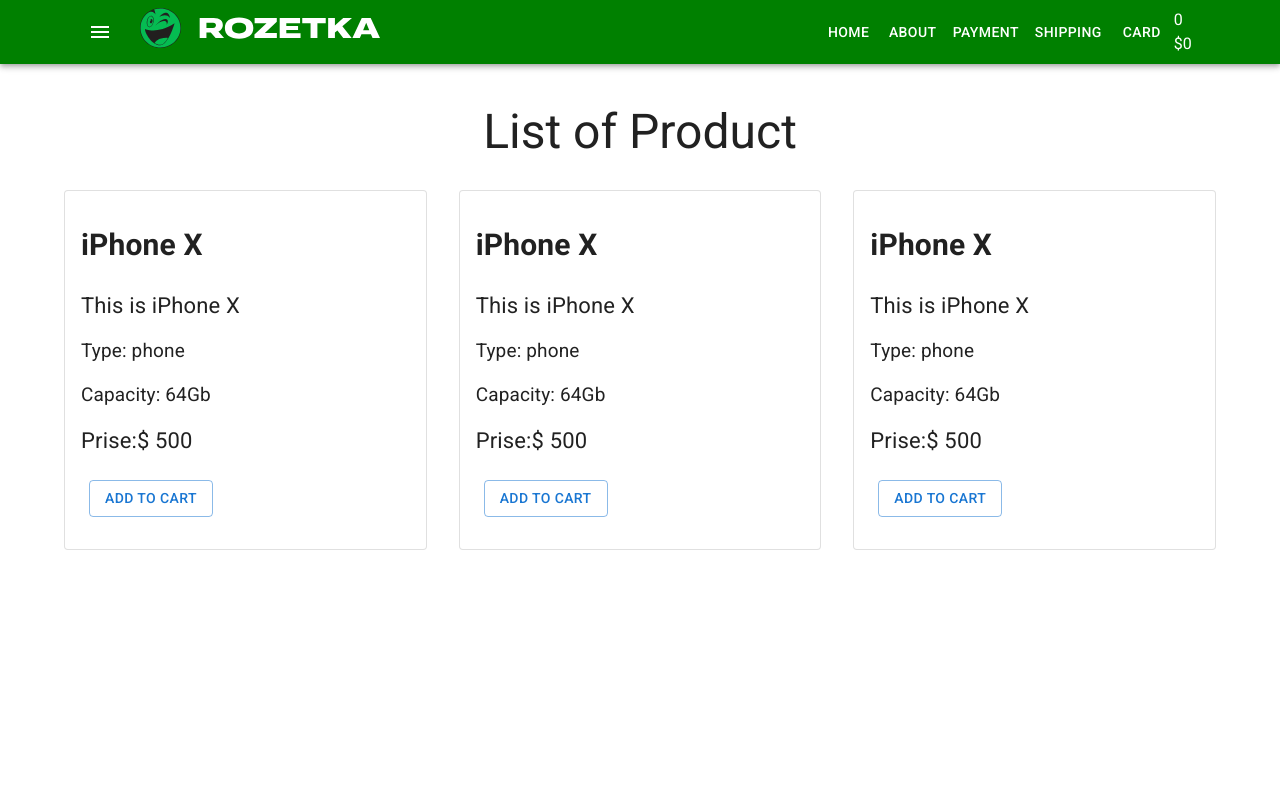
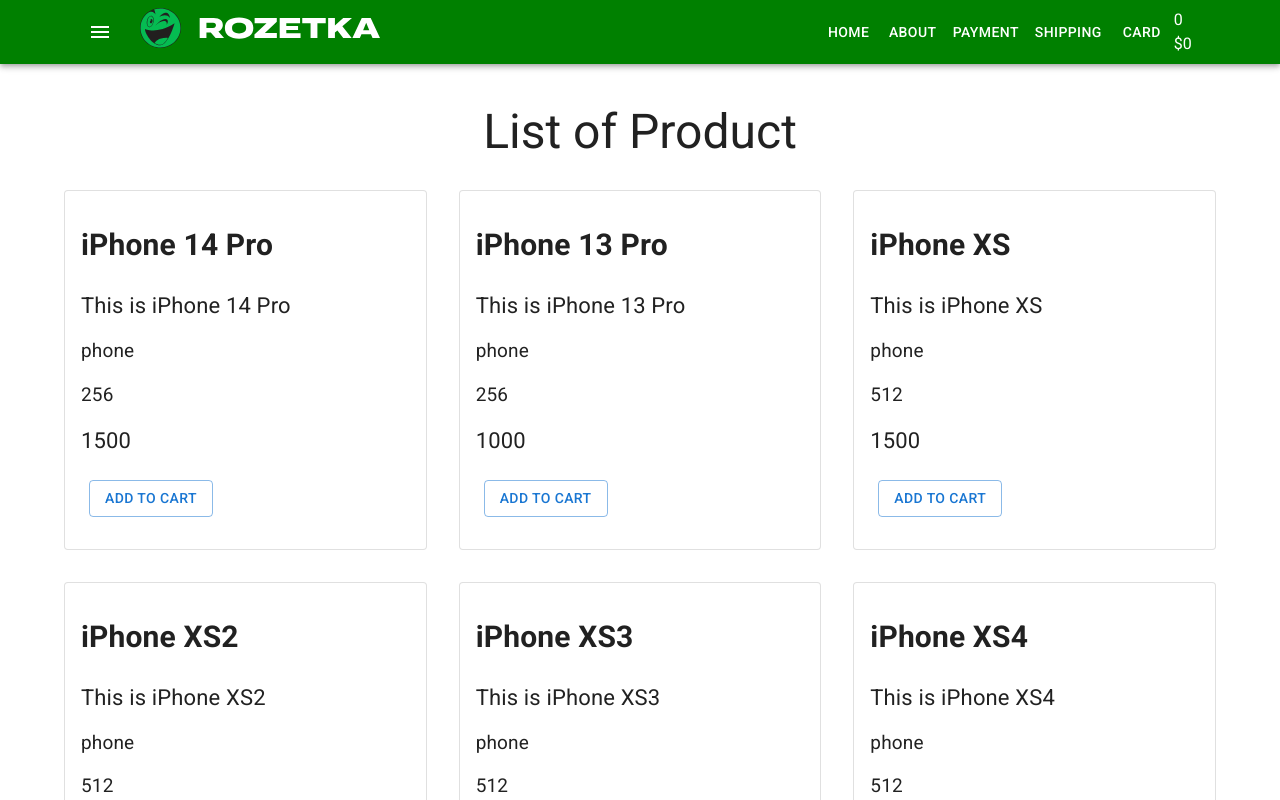
Before and after one commit to Volodymyr-VNB/react-shop, a React (Create React App) app: page / in a window 1280 px wide. Shown: the top 800 px of the page. Built offline with nearby package versions, Linux system fonts and the light colour scheme.

Commit message:
добавили сами товари  ифайл БД товаров

```diff
--- a/src/components/Products/ProductList.tsx
+++ b/src/components/Products/ProductList.tsx
@@ -1,5 +1,6 @@
 import { Grid, Typography } from "@mui/material"
 import ProductsListItem from "./ProductsListItem"
+import productsArray from "utils/productArray"
 
 type Props = {}
 const ProductList = (props: Props) => {
@@ -9,15 +10,20 @@
     align="center" sx={{marginBottom:'30px'}}>
         List of Product</Typography>
         <Grid container spacing={4}>
-          <Grid item xs={12} sm={6} md={4}>
-          <ProductsListItem/>
-          </Grid>
-          <Grid item xs={12} sm={6} md={4}>
-          <ProductsListItem/>
-          </Grid>
-          <Grid item xs={12} sm={6} md={4}>
-          <ProductsListItem/>
-          </Grid>
+
+          { productsArray.map((product) =>(
+            <Grid item xs={12} sm={6} md={4}>
+            <ProductsListItem
+            title={product.title}
+            description={product.description}
+            capacity={product.capacity}
+            type={product.type}
+            price={product.price}
+            />
+            </Grid>
+          )
+            )
+          }
         </Grid>
 
     </>
--- a/src/components/Products/ProductsListItem.tsx
+++ b/src/components/Products/ProductsListItem.tsx
@@ -1,16 +1,23 @@
 import { Button, Card, CardActions, CardContent } from "@mui/material"
 import "./ProductsListItem.scss"
 
-type Props = {}
+type Props = {
+  title: string
+    description: string
+    capacity: string
+    type: string
+    price: number
+
+}
 const ProductsListItem = (props: Props) => {
   return (
     <Card className="product" variant="outlined">
         <CardContent>
-                <h4 className="product-title">iPhone X</h4>
-                <p className="product-description">This is iPhone X</p>
-                <div className="product-features">Type: phone</div>
-                <div className="product-features">Capacity: 64Gb</div>
-                <div className="product-price">Prise:$ 500</div>
+                <h4 className="product-title">{props.title}</h4>
+                <p className="product-description">{props.description}</p>
+                <div className="product-features">{props.type}</div>
+                <div className="product-features">{props.capacity}</div>
+                <div className="product-price">{props.price}</div>
             <CardActions className="bnt-wrap">
                 <Button variant="outlined"> Add to cart  </Button>
             </CardActions>
--- /dev/null
+++ b/src/utils/productArray.ts
@@ -0,0 +1,53 @@
+type Product = {
+    title: string
+    description: string
+    capacity: string
+    type: string
+    price: number
+}
+
+const productsArray: Product[] = [
+    {
+        title: 'iPhone 14 Pro',
+        description: 'This is iPhone 14 Pro',
+        type: 'phone',
+        capacity: '256',
+        price: 1500,
+    },
+    {
+        title: 'iPhone 13 Pro',
+        description: 'This is iPhone 13 Pro',
+        type: 'phone',
+        capacity: '256',
+        price: 1000,
+    },
+    {
+        title: 'iPhone XS',
+        description: 'This is iPhone XS',
+        type: 'phone',
+        capacity: '512',
+        price: 1500,
+    },
+    {
+        title: 'iPhone XS2',
+        description: 'This is iPhone XS2',
+        type: 'phone',
+        capacity: '512',
+        price: 10,
+    },
+    {
+        title: 'iPhone XS3',
+        description: 'This is iPhone XS3',
+        type: 'phone',
+        capacity: '512',
+        price: 500,
+    },
+    {
+        title: 'iPhone XS4',
+        description: 'This is iPhone XS4',
+        type: 'phone',
+        capacity: '512',
+        price: 1500,
+    },
+]
+export default productsArray
```
